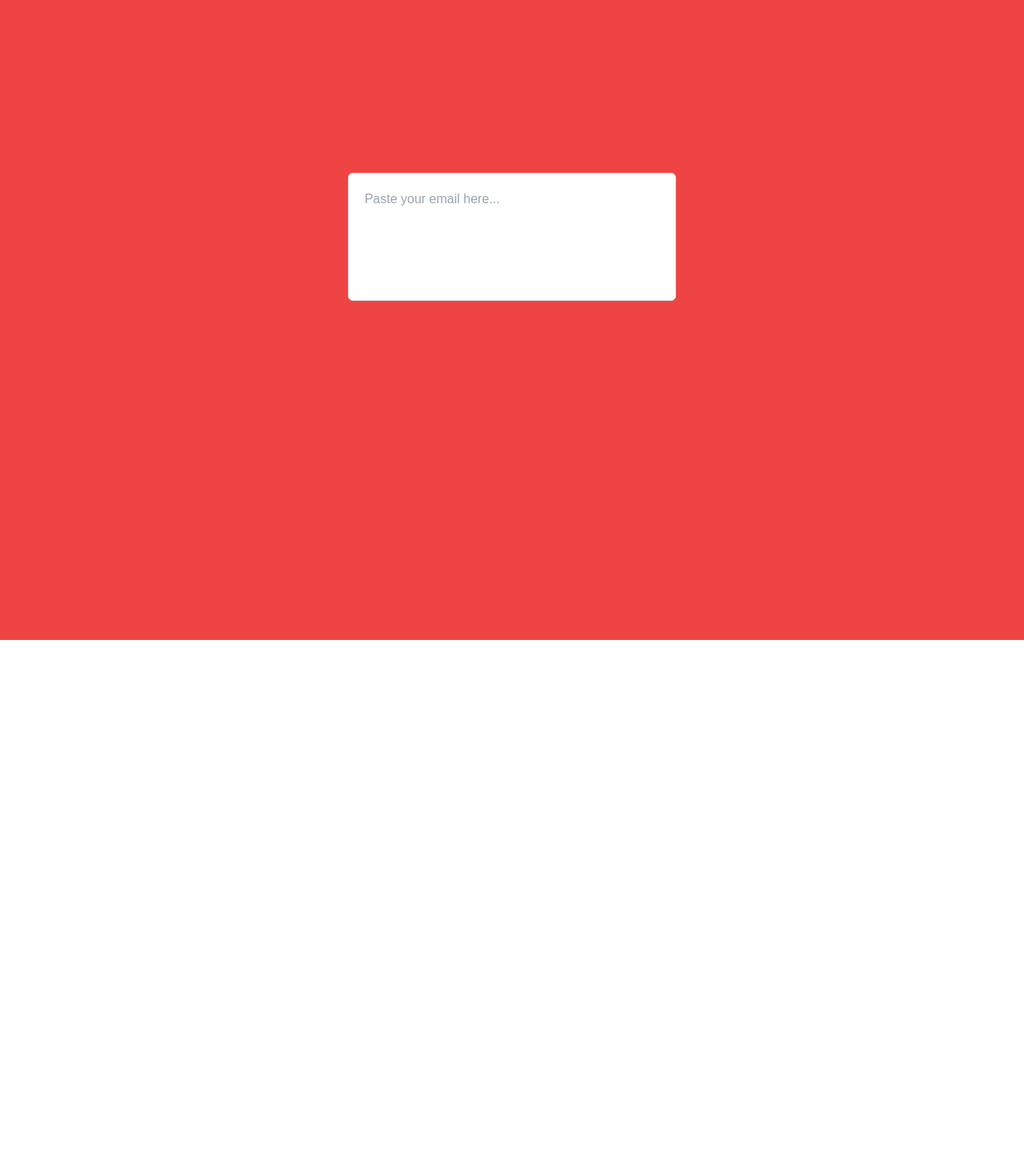
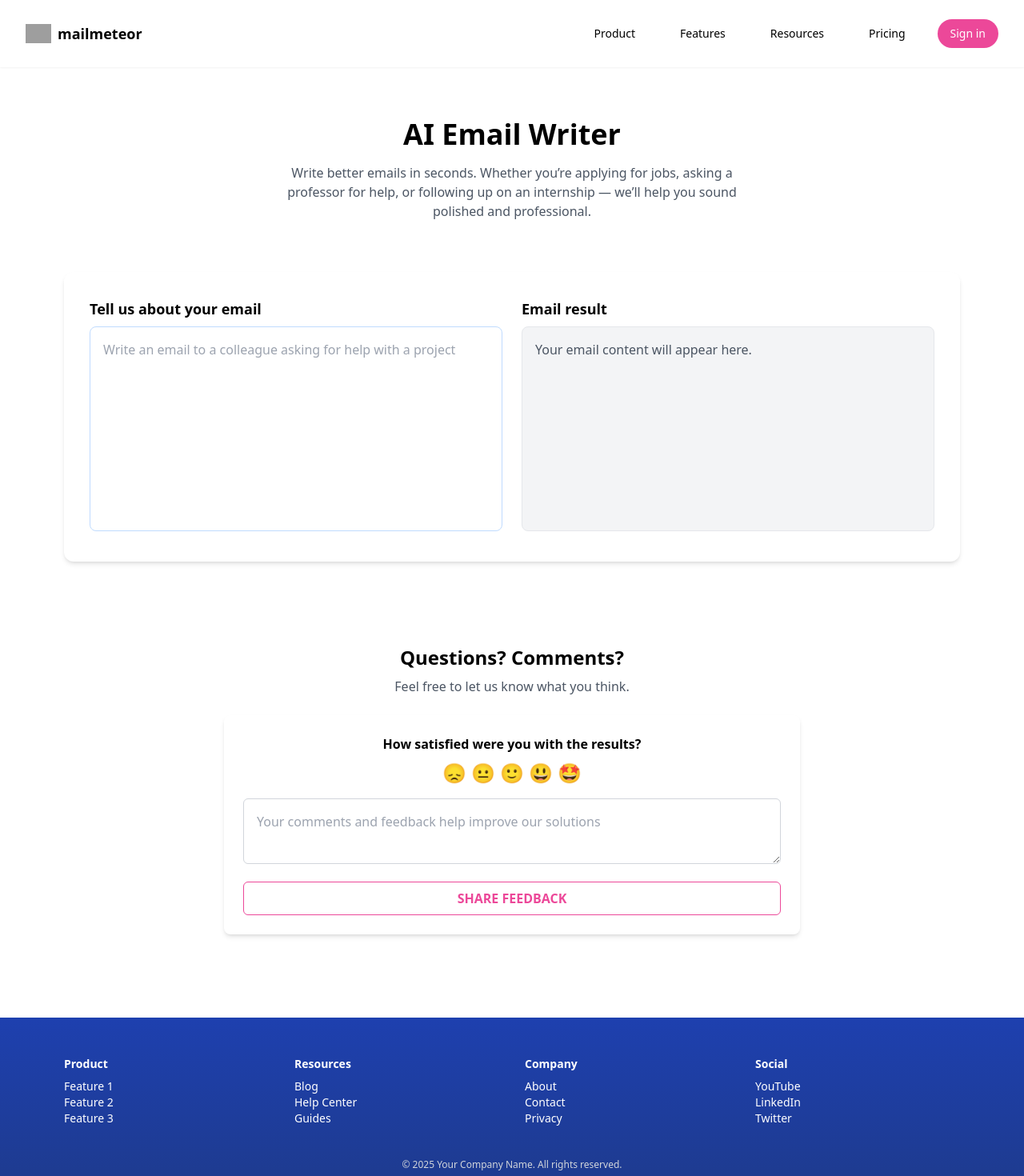
Before and after one commit to CarrionOnil/AI_email, a Next.js app: page / in a window 1280 px wide. Shown: the top 1470 px of the page at 80% size. Before the commit the page ends 800 px from the top, so only its background shows below. Built offline with nearby package versions, Linux system fonts and the light colour scheme; grey boxes are pictures that could not be loaded.

Commit message:
Set up landing page with hero section, email form, feedback, and footer

```diff
--- /dev/null
+++ b/components/emailform.js
@@ -0,0 +1,29 @@
+import { useState } from "react";
+
+export default function EmailForm() {
+  const [emailText, setEmailText] = useState('');
+
+  return (
+    <section className="max-w-6xl mx-auto mt-16 px-4">
+      <div className="grid md:grid-cols-2 gap-6 bg-white p-8 rounded-xl shadow-md">
+        {/* Input */}
+        <div>
+          <label className="block text-lg font-semibold mb-2">Tell us about your email</label>
+          <textarea
+            value={emailText}
+            onChange={(e) => setEmailText(e.target.value)}
+            className="w-full h-64 border border-blue-200 rounded-lg p-4 focus:outline-none focus:ring-2 focus:ring-blue-500 resize-none"
+            placeholder="Write an email to a colleague asking for help with a project"
+          />
+        </div>
+        {/* Output */}
+        <div>
+          <label className="block text-lg font-semibold mb-2">Email result</label>
+          <div className="w-full h-64 border bg-gray-100 border-gray-200 rounded-lg p-4 text-gray-600">
+            Your email content will appear here.
+          </div>
+        </div>
+      </div>
+    </section>
+  );
+}
--- /dev/null
+++ b/components/navbar.js
@@ -0,0 +1,21 @@
+export default function Navbar() {
+    return (
+      <header className="sticky top-0 bg-white z-50 flex justify-between items-center px-8 py-6 shadow-sm">
+        <div className="flex items-center space-x-2">
+          <img src="/logo.png" alt="Logo" className="h-6" />
+          <span className="font-semibold text-lg">mailmeteor</span>
+        </div>
+        <nav className="hidden md:flex space-x-6 font-medium text-sm">
+            {["Product","Features", "Resources", "Pricing"].map((item) => (
+                <a
+                key={item}
+                href='#' className="px-4 py-2 rounded-lg hover:bg-blue-100 transition-colors duration-200"
+                >
+                    {item}
+                </a>
+            ))}
+          <a href="#" className="bg-pink-500 hover:bg-pink-600 text-white py-2 px-4 rounded-full">Sign in</a>
+        </nav>
+      </header>
+    );
+  }
--- a/pages/index.js
+++ b/pages/index.js
@@ -1,36 +1,119 @@
-import Head from "next/head";
-import Image from "next/image";
-import { Geist, Geist_Mono } from "next/font/google";
-//import styles from "@/styles/Home.module.css"; messes with tailwind import
+// import Head from "next/head";
+// import Image from "next/image";
+// import { Geist, Geist_Mono } from "next/font/google";
+// //import styles from "@/styles/Home.module.css"; messes with tailwind import
 
-import { useState } from 'react'; //to store user input
+// import { useState } from 'react'; //to store user input
 
 
 
-const geistSans = Geist({
-  variable: "--font-geist-sans",
-  subsets: ["latin"],
-});
+// const geistSans = Geist({
+//   variable: "--font-geist-sans",
+//   subsets: ["latin"],
+// });
 
-const geistMono = Geist_Mono({
-  variable: "--font-geist-mono",
-  subsets: ["latin"],
-});
+// const geistMono = Geist_Mono({
+//   variable: "--font-geist-mono",
+//   subsets: ["latin"],
+// });
+
+// export default function Home() {
+
+//   const [emailText, setEmailText] = useState('');
+//   return (
+//     <main className="min-h-screen bg-red-500 p-6">
+//       {/* Your email form will go here */}
+//       <div className="flex justify-center mt-48">
+//         <textarea
+//           value={emailText}
+//           onChange={(e) => setEmailText(e.target.value)}
+//           className="w-1/3 h-40 p-5 border rounded-md resize-none"
+//           placeholder="Paste your email here..."
+//         />
+//       </div>
+//     </main>
+//   );
+// }
+
+
+import Head from "next/head";
+import Navbar from "@/components/navbar";
+import EmailForm from "@/components/emailform";
 
 export default function Home() {
+  return (
+    <>
+      <Head>
+        <title>AI Email Writer</title>
+        <meta name="description" content="An AI email rewriter for students and job seekers" />
+      </Head>
 
-  const [emailText, setEmailText] = useState('');
-  return (
-    <main className="min-h-screen bg-red-500 p-6">
-      {/* Your email form will go here */}
-      <div className="flex justify-center mt-48">
-        <textarea
-          value={emailText}
-          onChange={(e) => setEmailText(e.target.value)}
-          className="w-1/3 h-40 p-5 border rounded-md resize-none"
-          placeholder="Paste your email here..."
-        />
-      </div>
-    </main>
+      <Navbar />
+
+      {/* Hero Section */}
+      <section className="text-center mt-16 px-4">
+        <h1 className="text-4xl font-bold mb-4">AI Email Writer</h1>
+        <p className="text-gray-600 max-w-xl mx-auto">
+          Write better emails in seconds. Whether you’re applying for jobs, asking a professor for help, or following up on an internship — we’ll help you sound polished and professional.
+        </p>
+      </section>
+
+      {/* Email Tool */}
+      <EmailForm />
+
+      {/* Feedback Section */}
+      <section className="max-w-3xl mx-auto mt-20 mb-20 p-6 text-center">
+        <h2 className="text-2xl font-bold mb-2">Questions? Comments?</h2>
+        <p className="text-gray-600 mb-6">Feel free to let us know what you think.</p>
+
+        <div className="bg-white p-6 rounded-lg shadow-md">
+          <p className="font-semibold mb-2">How satisfied were you with the results?</p>
+          <div className="text-2xl mb-4">😞 😐 🙂 😃 🤩</div>
+          <textarea className="w-full border border-gray-300 rounded-md p-4 mb-4" placeholder="Your comments and feedback help improve our solutions"></textarea>
+          <button className="w-full border border-pink-500 text-pink-500 font-bold py-2 rounded-md hover:bg-pink-50 transition-colors">SHARE FEEDBACK</button>
+        </div>
+      </section>
+
+      {/* Footer */}
+      <footer className="bg-gradient-to-t from-blue-900 to-blue-800 text-white py-12 mt-20">
+        <div className="max-w-6xl mx-auto px-4 grid grid-cols-2 md:grid-cols-4 gap-8 text-sm">
+          <div>
+            <h3 className="font-semibold mb-2">Product</h3>
+            <ul>
+              <li> <a href="#" className="hover:text-red-500 transition-colors duration-200"> Feature 1</a></li>
+              <li>Feature 2</li>
+              <li>Feature 3</li>
+            </ul>
+          </div>
+          <div>
+            <h3 className="font-semibold mb-2">Resources</h3>
+            <ul>
+              <li>Blog</li>
+              <li>Help Center</li>
+              <li>Guides</li>
+            </ul>
+          </div>
+          <div>
+            <h3 className="font-semibold mb-2">Company</h3>
+            <ul>
+              <li>About</li>
+              <li>Contact</li>
+              <li>Privacy</li>
+            </ul>
+          </div>
+          <div>
+            <h3 className="font-semibold mb-2">Social</h3>
+            <ul>
+              <li>YouTube</li>
+              <li>LinkedIn</li>
+              <li>Twitter</li>
+            </ul>
+          </div>
+        </div>
+        <div className="text-center mt-10 text-xs text-gray-300">
+          © {new Date().getFullYear()} Your Company Name. All rights reserved.
+        </div>
+      </footer>
+    </>
   );
 }
--- a/styles/globals.css
+++ b/styles/globals.css
@@ -17,30 +17,5 @@
 html,
 body {
   max-width: 100vw;
-  overflow-x: hidden;
+  /*overflow-x: hidden;*/
 }
-
-body {
-  color: var(--foreground);
-  background: var(--background);
-  font-family: Arial, Helvetica, sans-serif;
-  -webkit-font-smoothing: antialiased;
-  -moz-osx-font-smoothing: grayscale;
-}
-
-* {
-  box-sizing: border-box;
-  padding: 0;
-  margin: 0;
-}
-
-a {
-  color: inherit;
-  text-decoration: none;
-}
-
-@media (prefers-color-scheme: dark) {
-  html {
-    color-scheme: dark;
-  }
-}
```
